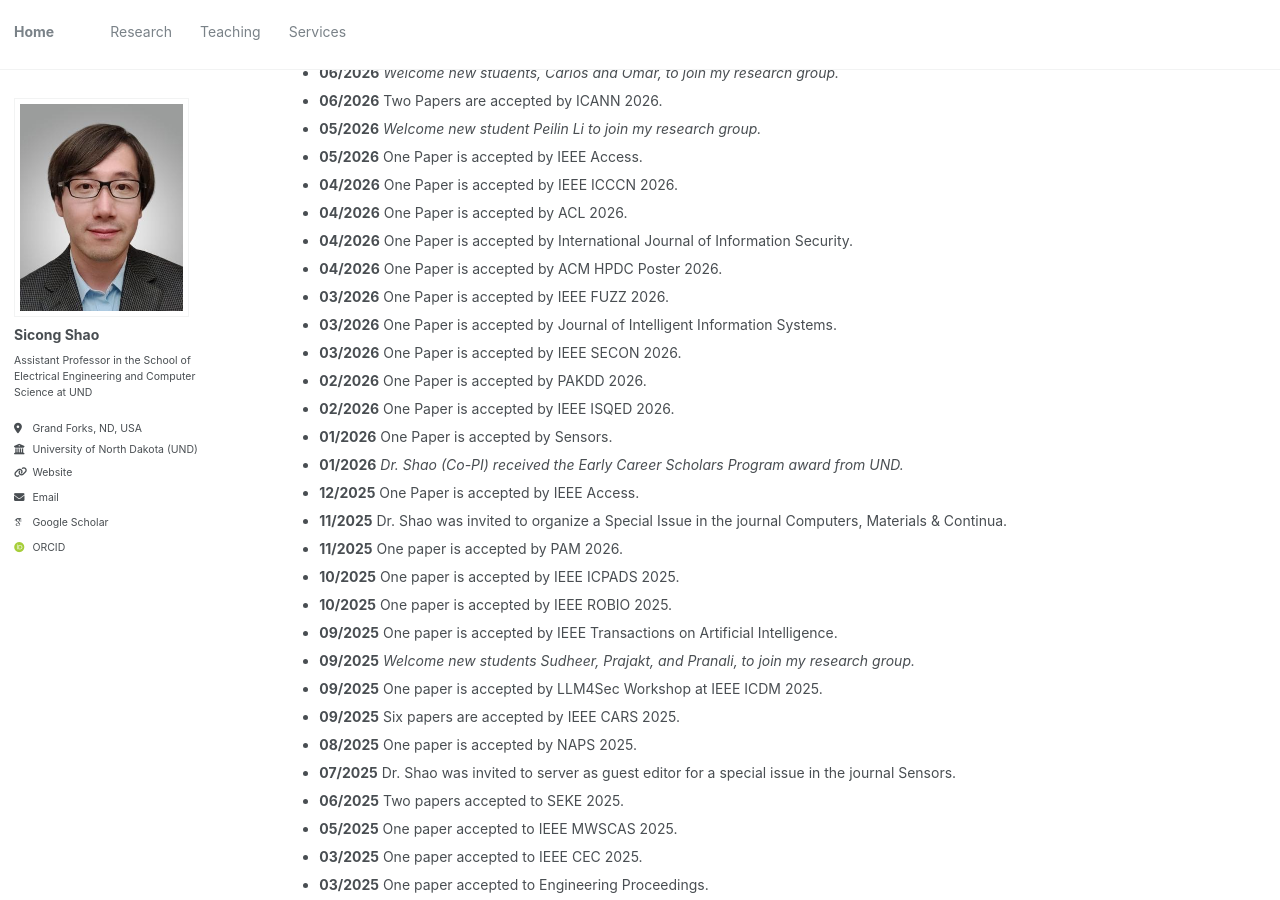
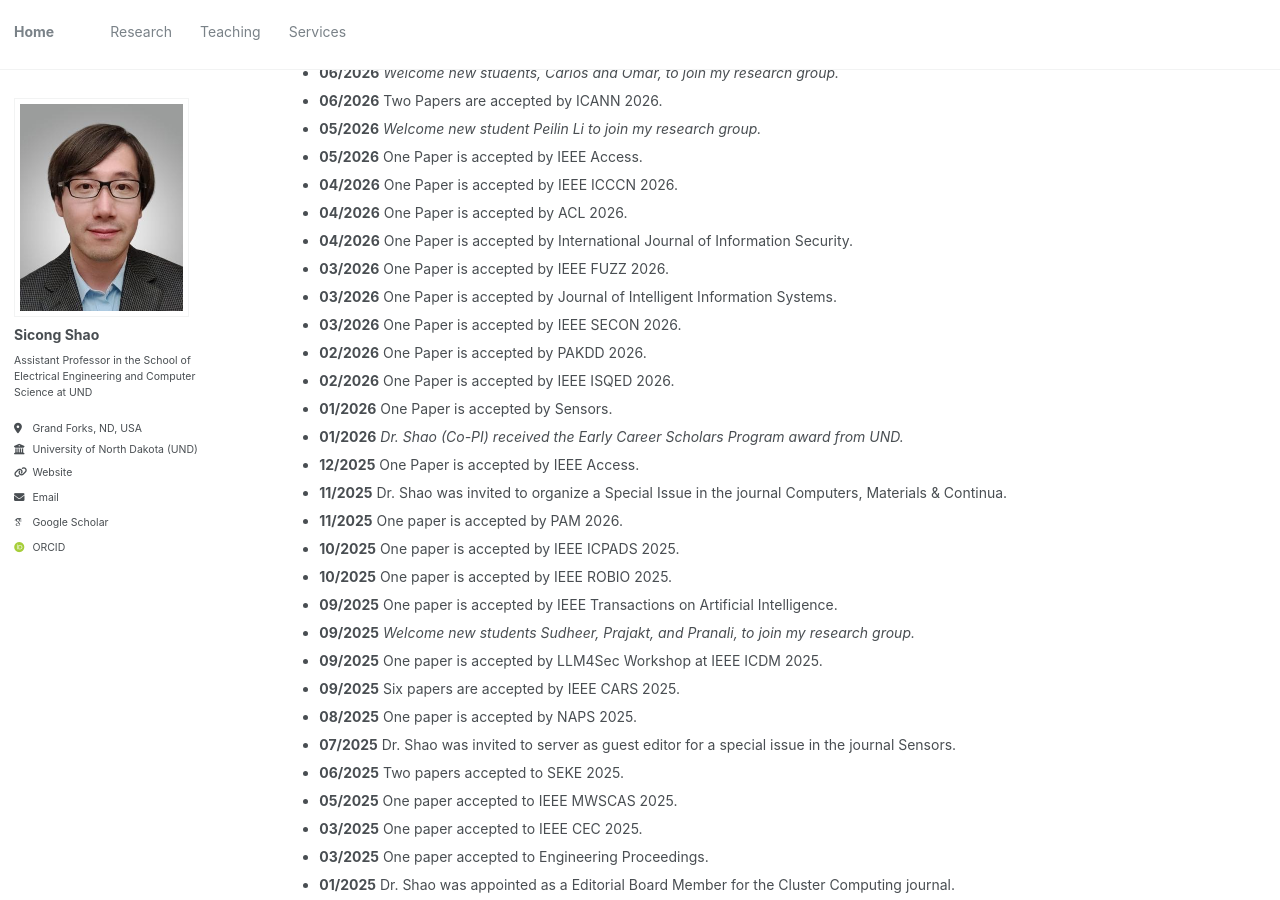
Before and after one commit to sicongshao/sicongshao.github.io, a Jekyll site: the page built from _pages/about.md, in a window 1280 px wide and 900 px high, scrolled down 851 px. Built offline with Jekyll 4.4.1, drawn with Linux system fonts in a browser that asks for light colours; some web fonts are replaced.

Commit message:
first commit

```diff
--- a/_pages/about.md
+++ b/_pages/about.md
@@ -43,7 +43,6 @@ News
 * **04/2026** One Paper is accepted by IEEE ICCCN 2026.
 * **04/2026** One Paper is accepted by ACL 2026.
 * **04/2026** One Paper is accepted by International Journal of Information Security.
-* **04/2026** One Paper is accepted by ACM HPDC Poster 2026.
 * **03/2026** One Paper is accepted by IEEE FUZZ 2026.
 * **03/2026** One Paper is accepted by Journal of Intelligent Information Systems.
 * **03/2026** One Paper is accepted by IEEE SECON 2026.
```
